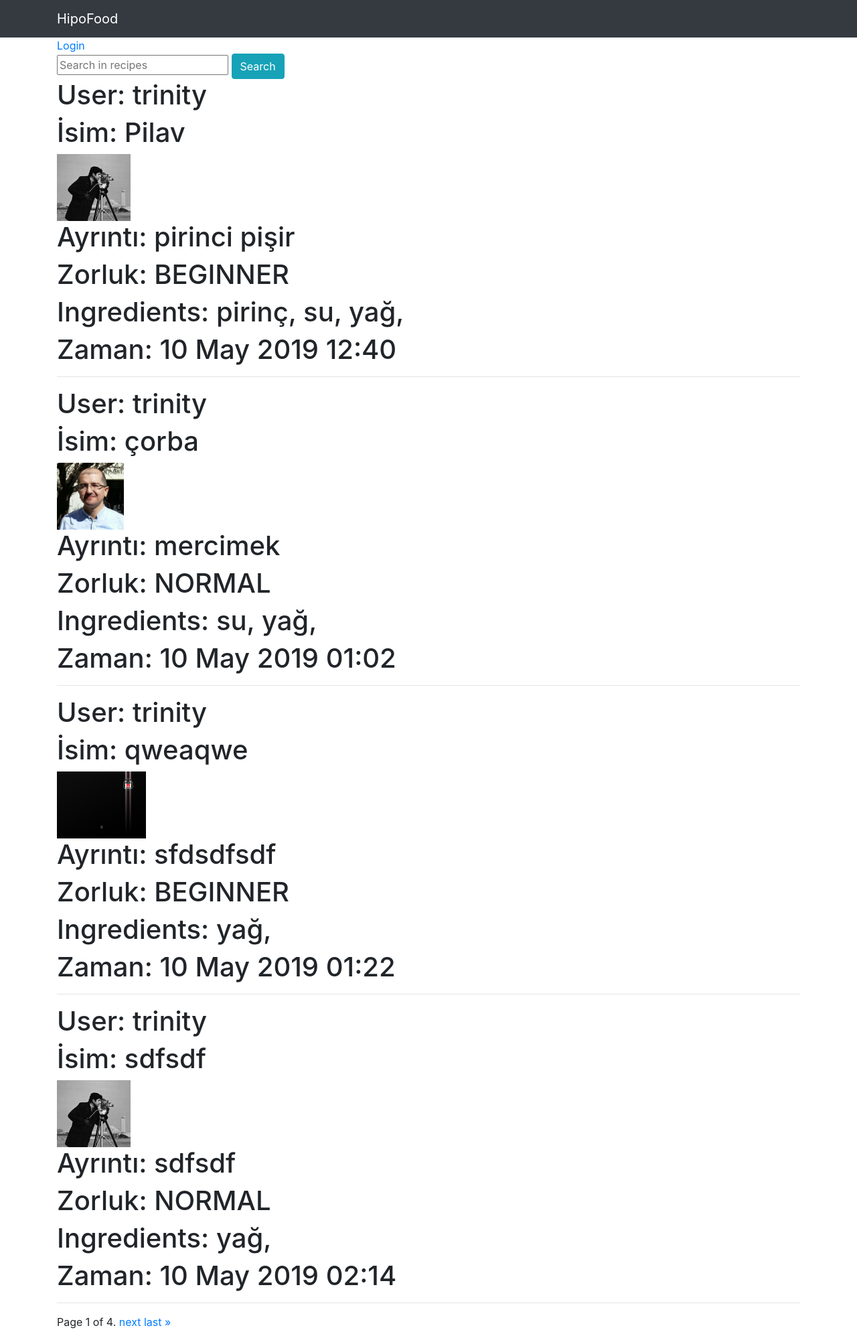
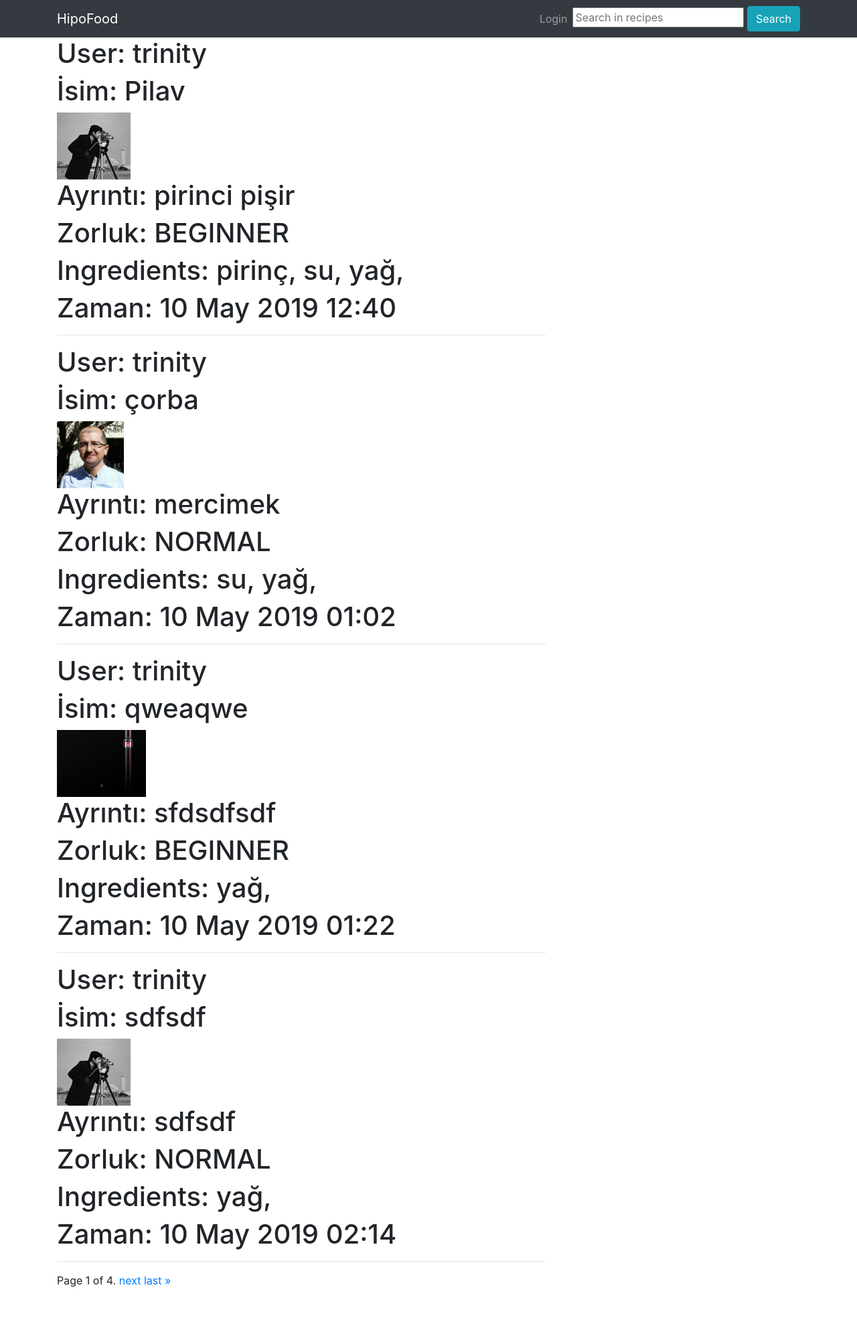
Before and after one commit to muzafferkadir/HipoStaj, a Django app: page / in a window 1280 px wide. Shown: the whole page at 67% size. After the commit the page ends 1922 px from the top, so only its background shows below. Run offline with Django 3.2, Linux system fonts and the light colour scheme; data comes from the database, SQL or seed files in the repository; both versions use the stored data as it was after the commit; some libraries are stand-ins or nearby versions.

Commit message:
navigation bar edited, templated extends base.html now

```diff
--- a/HipoFood/recipe/templates/base.html
+++ b/HipoFood/recipe/templates/base.html
@@ -5,17 +5,53 @@
     <meta charset="utf-8">
     <title>{% block title %}HipoFood{% endblock %}</title>
     <link rel="stylesheet" href="https://stackpath.bootstrapcdn.com/bootstrap/4.1.3/css/bootstrap.min.css" integrity="sha384-MCw98/SFnGE8fJT3GXwEOngsV7Zt27NXFoaoApmYm81iuXoPkFOJwJ8ERdknLPMO" crossorigin="anonymous">
-    <script src="https://stackpath.bootstrapcdn.com/bootstrap/4.1.3/js/bootstrap.min.js" integrity="sha384-ChfqqxuZUCnJSK3+MXmPNIyE6ZbWh2IMqE241rYiqJxyMiZ6OW/JmZQ5stwEULTy" crossorigin="anonymous"></script>
   </head>
   <body>
-      <nav class="navbar navbar-expand-lg navbar-dark bg-dark">
+
+      <!--Navbar-->
+    <nav class="navbar navbar-expand-lg navbar-dark bg-dark primary-color">
         <div class="container">
-          <a class="navbar-brand" href="{% url 'Recipes' %}">HipoFood</a>
+
+        <!-- Navbar brand -->
+        <a class="navbar-brand" href="{% url 'Recipes' %}">HipoFood</a>
+
+          <!-- Links -->
+          <ul class="navbar-nav ml-auto">
+            {% if user.is_authenticated %}
+            <li class="nav-item">
+              <a class="nav-link" href="{% url 'New' %}">New Recipe</a>
+            </li>
+            <li class="nav-item">
+              <a class="nav-link" href="{% url 'Logout' %}">Logout
+                  ({{ user.get_username }})
+              </a>
+            </li>
+            {% else %}
+            <li class="nav-item">
+              <a class="nav-link" href="{% url 'Login' %}">Login</a>
+            </li>
+            {% endif %}
+          </ul>
+          <!-- Links -->
+        <!-- Collapsible content -->
+        {% block nav %}
+        {% endblock %}
         </div>
       </nav>
+
       <div class="container">
-        {% block content %}
-        {% endblock %}
+          <div class="row">
+              <div class="col-md-8">
+                {% block content %}
+                {% endblock %}
+              </div>
+              <div class="col-md-4">
+                {% block rightSide %}
+                {% endblock %}
+              </div>
+
+          </div>
       </div>
   </body>
 </html>
+<script src="https://stackpath.bootstrapcdn.com/bootstrap/4.1.3/js/bootstrap.min.js" integrity="sha384-ChfqqxuZUCnJSK3+MXmPNIyE6ZbWh2IMqE241rYiqJxyMiZ6OW/JmZQ5stwEULTy" crossorigin="anonymous"></script>
--- a/HipoFood/recipe/templates/new.html
+++ b/HipoFood/recipe/templates/new.html
@@ -1,5 +1,6 @@
 {% extends 'base.html' %}
 {% load crispy_forms_tags %}
+
 {% block content %}
 <h1>New Recipe</h1>
     <form method="post" enctype="multipart/form-data">
--- a/HipoFood/recipe/templates/recipeList.html
+++ b/HipoFood/recipe/templates/recipeList.html
@@ -1,19 +1,17 @@
 {% extends 'base.html' %}
 {% load crispy_forms_tags %}
+
+{% block nav %}
+<form class="form-inline" role="search" method="GET" action="">
+        <div class="md-form my-0">
+            <input type="text" name="q" placeholder="Search in recipes">
+            <input class="btn btn-info" type="submit" value="Search">
+        </div>
+      </form>
+    </div>
+{% endblock %}
+
 {% block content %}
-
-{% if user.is_authenticated %}
-<span>User: {{ user.get_username }}({{ user.id }})</span></br>
-<a href="{% url 'New' %}"><span>New Recipe</span></a></br>
-<a href="{% url 'Logout' %}"><span>Logout</span></a>
-{% else %}
-<a href="{% url 'Login' %}"><span>Login</span></a></br>
-{% endif %}
-
-<form role="search" method="GET" action="">
-    <input type="text" name="q" placeholder="Search in recipes">
-    <input class="btn btn-info" type="submit" value="Search">
-  </form>
 
 {% for recipe in recipes %}
 <div class="post">
```
Also changed, not shown: HipoFood/db.sqlite3.
